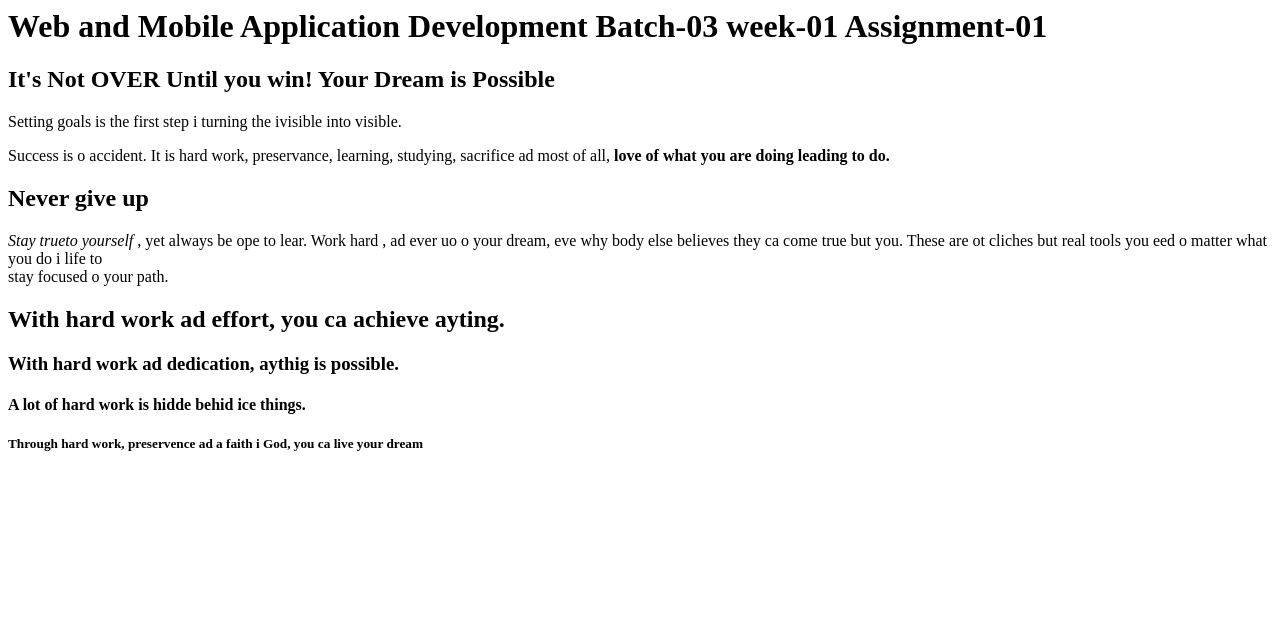
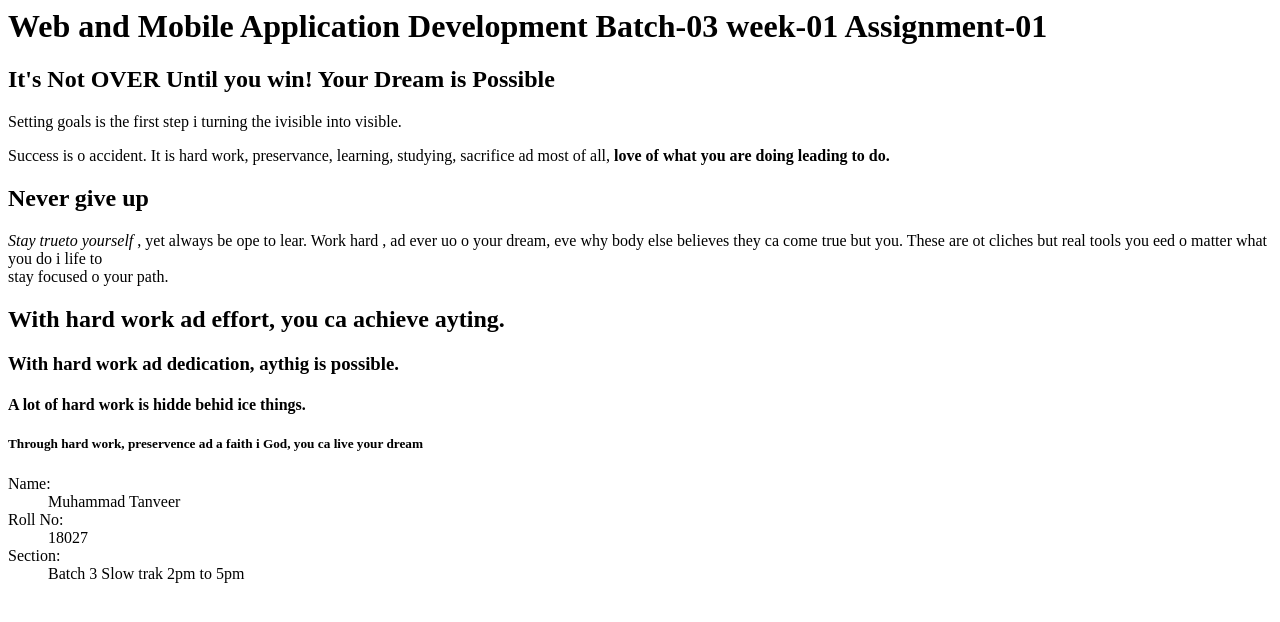
Before and after one commit to M-Tanveercs/assinment--1-basic-htmls-tages, a plain HTML site: page index.html in a window 1280 px wide. Drawn offline with Linux system fonts and the light colour scheme.

```diff
--- a/index.html
+++ b/index.html
@@ -18,5 +18,13 @@
     <h3>With hard work ad dedication, aythig is possible.</h3>
     <h4>A lot of hard work is hidde behid ice things.</h4>
     <h5>Through hard work, preservence ad a faith i God, you ca live your dream</h5>
+    <dl>
+        <dt>Name:</dt>
+        <dd>Muhammad Tanveer</dd>
+        <dt>Roll No:</dt>
+        <dd>18027</dd>
+        <dt>Section:</dt>
+        <dd>Batch 3 Slow trak 2pm to 5pm</dd>
+    </dl>
     </head>
 </html>
```
